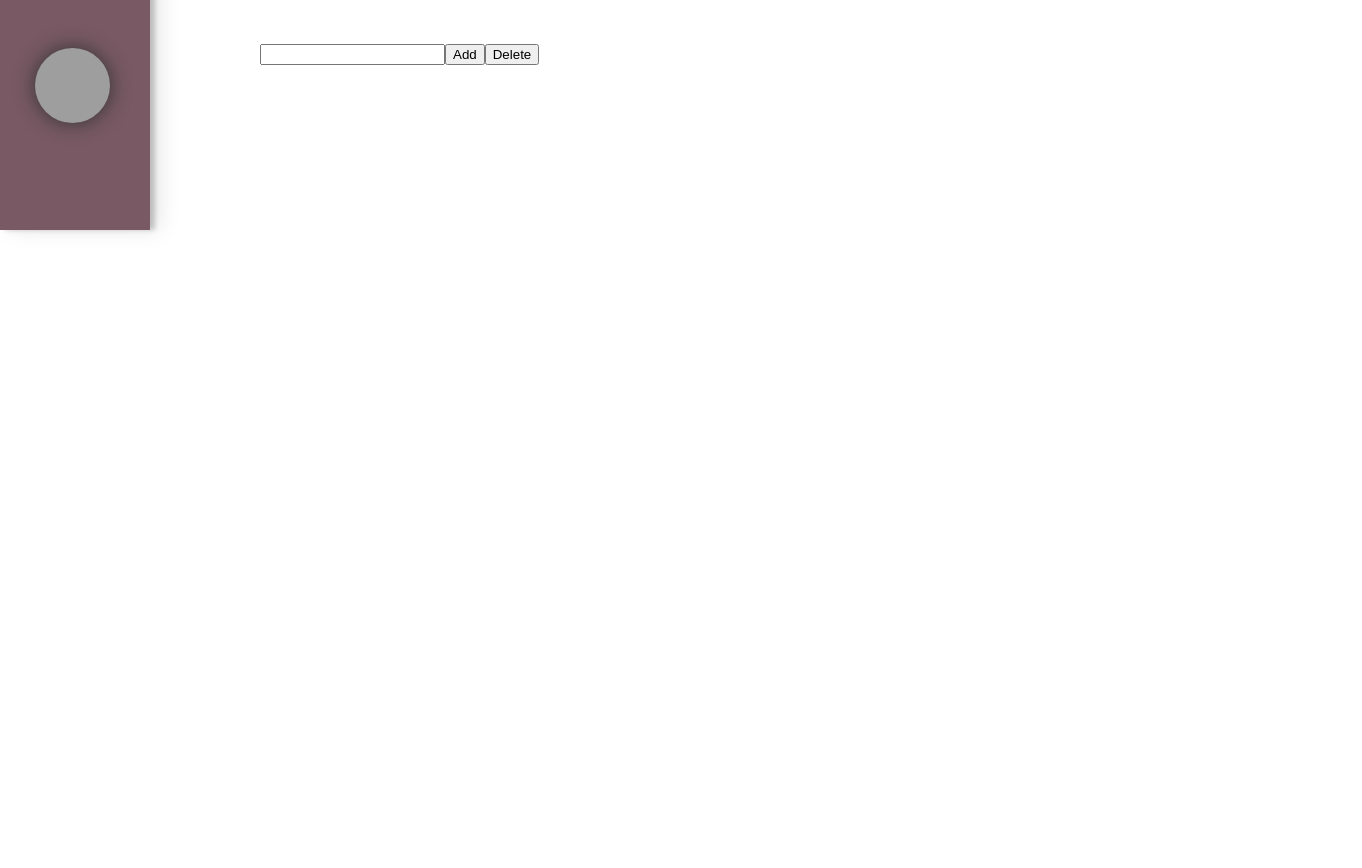
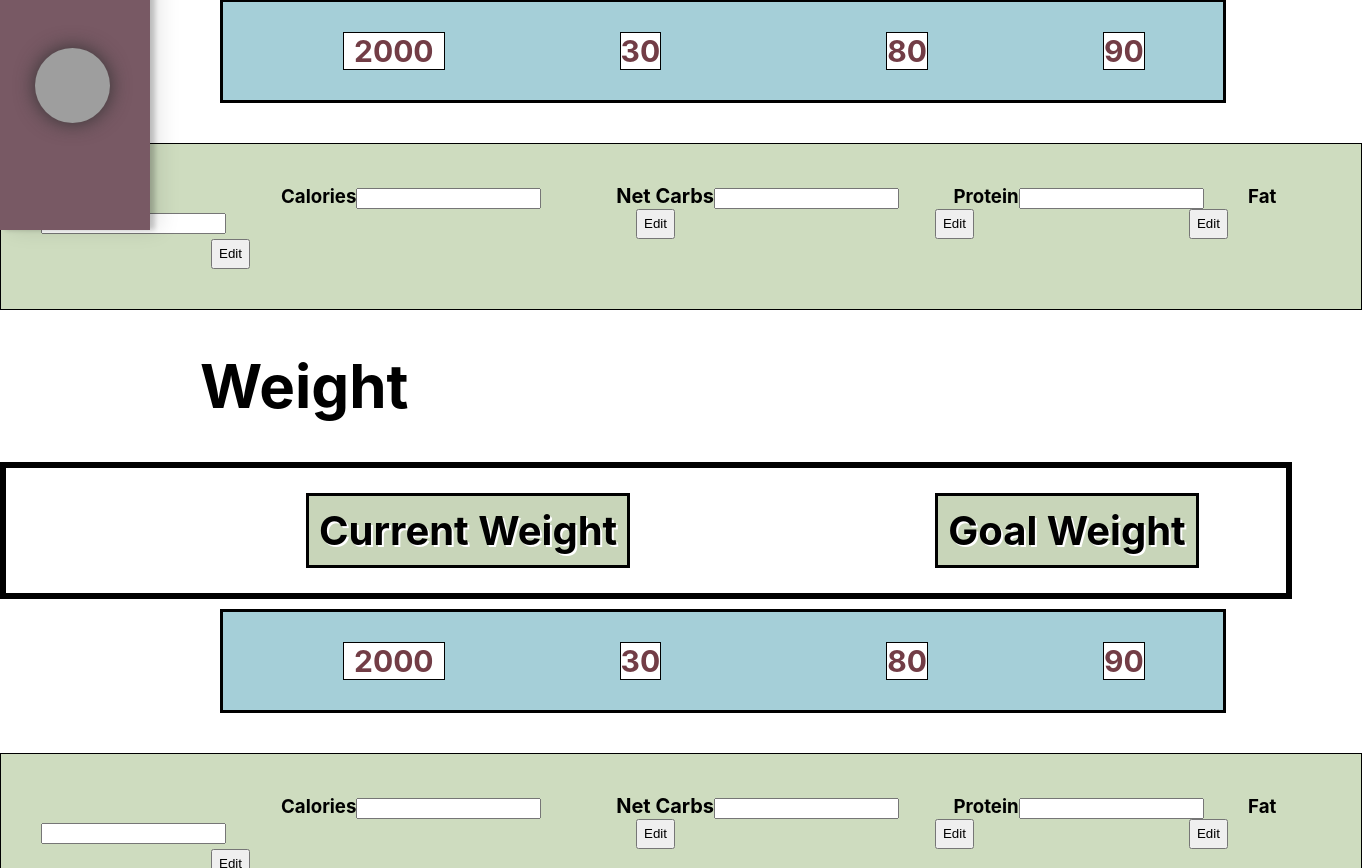
Before and after one commit to als735/foodFriends, a React (Create React App) app: page /goals in a window 1280 px wide. Shown: the part 590-1458 px from the top of the page, 1362 px wide, since content can reach past the window. Before the commit the page ends 800 px from the top, so only its background shows below. Built offline with nearby package versions, Linux system fonts and the light colour scheme; no server answers; grey boxes are pictures that could not be loaded.

Commit message:
wed day commit

```diff
--- a/src/Components/goals/Goals.css
+++ b/src/Components/goals/Goals.css
@@ -1,59 +1,199 @@
+.macrosTitle {
+    margin-left: 200px;
+    font-size: 60px;
+}
+
 .macroLabels {
     display: flex;
     flex-direction: row;
-    margin-top: 10px;
+    border: solid 6px black;
+    width: 100%;
+    color: black;
+    text-shadow: 2px 2px white;
 }
 
 .macroLabelsCals {
   font-size: 40px;
-  margin-left: 200px;
+  margin-left: 280px;
+  padding: 5px;
+  border: solid 3px black;
+  background-color: #C8D5B9;
 }
 
 .macroLabelsCarbs {
     font-size: 40px;
+    padding: 5px;
+  border: solid 3px black;
+  background-color: #C8D5B9;
 }
 
 .macroLabelsProtein {
     font-size: 40px;
+    padding: 5px;
+  border: solid 3px black;
+  margin-left: 70px;
+  background-color: #C8D5B9;
 }
 
 .macroLabelsFat {
     font-size: 40px;
+    padding: 5px;
+  border: solid 3px black;
+  margin-left: 80px;
+  background-color: #C8D5B9;
 }
 
 .usersMacrosCurrentStats {
     display: flex;
     flex-direction: row;
+    margin-top: 10px;
+    margin-left: 220px;
+    background-color: rgb(165, 207, 216);
+    border: solid 3px black;
+    width: 1000px;
+    color: #723D46;
 }
 
-.firstMacro {
+.caloriesCurrentStats {
     font-size: 30px;
-    margin-left: 290px;
-    border: solid 2px black;
+    margin-left: 120px;
+    border: solid 1px black;
+    background-color: white;
+    padding-left: 10px;
+    padding-right: 10px;
 }
 
-.allOtherMacros {
+.netCarbsCurrentStats {
     font-size: 30px;
-    margin-left: 140px;
-    border: solid 2px black;
+    margin-left: 175px;
+    border: solid 1px black;
+    background-color: white;
 }
 
-.firstEditMacro{
-    margin-left: 160px;
+.proteinCurrentStats {
+    font-size: 30px;
+    margin-left: 225px;
+    border: solid 1px black;
+    background-color: white;
+}
+
+.fatCurrentStats {
+    font-size: 30px;
+    margin-left: 175px;
+    border: solid 1px black;
+    background-color: white;
 }
 
 .editMacros {
-    font-size: 20px;
-    margin-left: 140px;
-    border: solid 1 px black;
+    margin-top: 40px;
+    margin-bottom: 40px;
+    border: solid 1px black;
+    padding: 40px;
+    font-size: 14pt;
+    background-color: rgb(206, 220, 191);
+    font-weight: bold;
+    width: 100%;
 }
 
-.remaininngEditMacros {
-    margin: 30px;
+.calsEditMacros{
+    margin-left: 240px;
+}
+
+.netCarbsEditMacros {
+    font-size: 20px;
+    margin-left: 60px;
+    margin-top: 30px;
+    padding: 10px;
+    /* border: solid 1px black;  */
+}
+
+.proteinEditMacros {
+    margin-left: 40px;
+}
+
+.fatEditMacros {
+    margin-left: 40px;
+}
+
+.editCalsMacrosButton{
+    margin-left: 410px;
+    height: 30px;
+}
+
+.editCarbsMacrosButton {
+    height: 30px;
+    margin-left: 260px;
+}
+
+.editProteinMacrosButton{
+    height: 30px;
+    margin-left: 215px;
+}
+
+.editFatMacrosButton{
+    height: 30px;
+    margin-left: 170px;
+}
+
+.weightTitle {
+    margin-left: 200px;
+    font-size: 60px;
+}
+
+.weightLabels {
+    display: flex;
+    flex-direction: row;
+    border: solid 6px black;
+    width: 100%;
+    color: black;
+    text-shadow: 2px 2px white;
+}
+
+.currentWeightLabels {
+  font-size: 40px;
+  margin-left: 300px;
+  padding: 10px;
+  border: solid 3px black;
+  background-color: #C8D5B9;
+}
+
+.goalWeightLabels {
+  font-size: 40px;
+  padding: 10px;
+  border: solid 3px black;
+  margin-left: 280px;
+  background-color: #C8D5B9;
 }
 
 .lifeGoalsBox {
-    margin-top: 100px;
-    margin-left: 260px;
+    margin-top: 20px;
+    margin-left: 150px;
+    width: 900px;
+    height: 200px;
+}
 
+.lifeGoals {
+    width: 100%;
+    height: 200px;
 }
+
+.addGoalsButton {
+    margin-top: 5px;
+    margin-left: 200px;
+    height: 30px;
+    width: 60px;
+    margin-bottom: 4px;
+}
+
+.deleteGoalsButton {
+    margin-top: 5px;
+    margin-left: 10px;
+    height: 30px;
+    width: 60px;
+}
+
+.goalButtonBox {
+    display: flex;
+    flex-direction: row;
+    margin-bottom: 200px;
+}
--- a/src/Components/goals/Goals.js
+++ b/src/Components/goals/Goals.js
@@ -8,20 +8,25 @@ import * as actions from '../../Ducks/action_creator';
 
 
 class Goals extends Component {
-    // constructor(props){
-    //     super(props);
+    state = {
+        caloriess : '',
+        net_carbs : '',
+        protein : '',
+        fat : '',
+        current_weight : '',
+        goal_weight: '',
+        life_goal: ''
+    };
 
-    // }
+    handleInputChange= (e) => {
+        const target = e.target;
+        const value = target.value;
+        const name = target.name;
 
-    // handleInputChange= (e) => {
-    //     const target = e.target;
-    //     const value = target.value;
-    //     const name = target.name;
-
-    //     this.setState({
-    //       [name] :value
-    //     });
-    //   }
+        this.setState({
+          [name] :value
+        });
+      }
 
     render() {
 console.log(this.props, 'props')
@@ -39,6 +44,9 @@ console.log(this.props, 'props')
                 </div>
             </div>
             <div>
+                <h1 className='macrosTitle'>Macros</h1>
+            </div>
+            <div>
                 <div className='macroLabels'>
                     <h2 className="macroLabelsCals">Calories</h2>
                     <h2 className="macroLabelsCarbs">Net Carbs</h2>
@@ -46,32 +54,66 @@ console.log(this.props, 'props')
                     <h2 className="macroLabelsFat">Fat</h2>
                 </div>
                 <div className='usersMacrosCurrentStats'>
-                    <h3 className='firstMacro'>2000</h3>
-                    <h3 className ='allOtherMacros'>30</h3>
-                    <h3 className ='allOtherMacros'>80</h3>
-                    <h3 className ='allOtherMacros'>90</h3>
+                    <h3 className='caloriesCurrentStats'>2000</h3>
+                    <h3 className ='netCarbsCurrentStats'>30</h3>
+                    <h3 className ='proteinCurrentStats' id='proteinCurrent'>80</h3>
+                    <h3 className ='fatCurrentStats'>90</h3>
                 </div>
                 <div className='editMacros'>
-                    <label htmlFor="" className='firstEditMacro'>
-                    <input type="text"/>
+                    <label htmlFor="" className='calsEditMacros'> Calories
+                    <input type="text" onChange={this.state.handleInputChange}/>
                     </label>
-                    <label htmlFor="" className='remaininngEditMacros'>
-                    <input type="text"/>
+                    <label htmlFor="" className='netCarbsEditMacros'> Net Carbs
+                    <input type="text" onChange={this.state.handleInputChange}/>
                     </label>
-                    <label htmlFor="" className='remaininngEditMacros'>
-                    <input type="text"/>
+                    <label htmlFor="" className='proteinEditMacros'> Protein
+                    <input type="text" onChange={this.state.handleInputChange}/>
                     </label>
-                    <label htmlFor="" className='remaininngEditMacros'>
-                    <input type="text"/>
+                    <label htmlFor="" className='fatEditMacros'> Fat
+                    <input type="text" onChange={this.state.handleInputChange}/>
                     </label>
-                    <button>Edit</button>
+                    <button className='editCalsMacrosButton'>Edit</button>
+                    <button className='editCarbsMacrosButton'>Edit</button>
+                    <button className='editProteinMacrosButton'>Edit</button>
+                    <button className='editFatMacrosButton'>Edit</button>
+                </div>
+                <div>
+                <h1 className='weightTitle'>Weight</h1>
+                </div>
+                <div className='weightLabels'>
+                    <h2 className="currentWeightLabels">Current Weight</h2>
+                    <h2 className="goalWeightLabels">Goal Weight</h2>
+                </div>
+                <div className='usersMacrosCurrentStats'>
+                    <h3 className='caloriesCurrentStats'>2000</h3>
+                    <h3 className ='netCarbsCurrentStats'>30</h3>
+                    <h3 className ='proteinCurrentStats' id='proteinCurrent'>80</h3>
+                    <h3 className ='fatCurrentStats'>90</h3>
+                </div>
+                <div className='editMacros'>
+                    <label htmlFor="" className='calsEditMacros'> Calories
+                    <input type="text" onChange={this.state.handleInputChange}/>
+                    </label>
+                    <label htmlFor="" className='netCarbsEditMacros'> Net Carbs
+                    <input type="text" onChange={this.state.handleInputChange}/>
+                    </label>
+                    <label htmlFor="" className='proteinEditMacros'> Protein
+                    <input type="text" onChange={this.state.handleInputChange}/>
+                    </label>
+                    <label htmlFor="" className='fatEditMacros'> Fat
+                    <input type="text" onChange={this.state.handleInputChange}/>
+                    </label>
+                    <button className='editCalsMacrosButton'>Edit</button>
+                    <button className='editCarbsMacrosButton'>Edit</button>
+                    <button className='editProteinMacrosButton'>Edit</button>
+                    <button className='editFatMacrosButton'>Edit</button>
                 </div>
                 <div className='lifeGoalsBox'>
-                    <label htmlFor="">
-                    <input type="text"/>
-                    </label>
-                    <button>Add</button>
-                    <button>Delete</button>
+                    <textarea name="lifeGoals" id="" onChange={this.state.handleInputChange} className='lifeGoalsBox'></textarea>
+                        <div className='goalButtonBox'>
+                            <button className='addGoalsButton'>Add</button>
+                            <button className='deleteGoalsButton'>Delete</button>
+                        </div>
                 </div>
             </div>
         </div>
--- a/src/Components/nav/Nav.css
+++ b/src/Components/nav/Nav.css
@@ -43,3 +43,10 @@
     padding: 2px;
     width: 50px;
 }
+
+.listingUser {
+    margin-top: 20px;
+    margin-left: 25px;
+    font-weight: 800;
+    color: white;
+}
--- a/src/Components/nav/Nav.js
+++ b/src/Components/nav/Nav.js
@@ -28,11 +28,15 @@ class Nav extends Component {
         this.authMe();
     }
 
-   authMe = () => {
-       debugger;
+    authMe = () => {
+        debugger;
         axios.get('/api/auth/me').then(res => {
-            debugger;
-            this.props.setUser(res.data.user);
+            if(res.user.data){
+                console.log(res.data, 'data');
+                this.props(res.data);
+            }else{
+                this.props.history.push('/')
+            }
         })
         .catch(err => console.log(err))
    }
@@ -72,8 +76,7 @@ class Nav extends Component {
                     </div>
 
                     <div className='prof_pic' style={{backgroundImage: prof_pic.yourFace}}/>
-                    <div className='listingUser' onClick={this.authMe}>{this.props.user.first_name}</div>
-
+                    <div className='listingUser' onClick={this.authMe}>{this.props.user.first_name} {this.props.user.last_name}</div>
                </div>
             </div>
         )
--- a/src/Ducks/reducer.js
+++ b/src/Ducks/reducer.js
@@ -1,7 +1,6 @@
 import {combineReducers} from 'redux'
 
 const user = (state= {}, action) => {
-    debugger;
     switch(action.type){
         case 'setUser':
             return action.payload;
```
